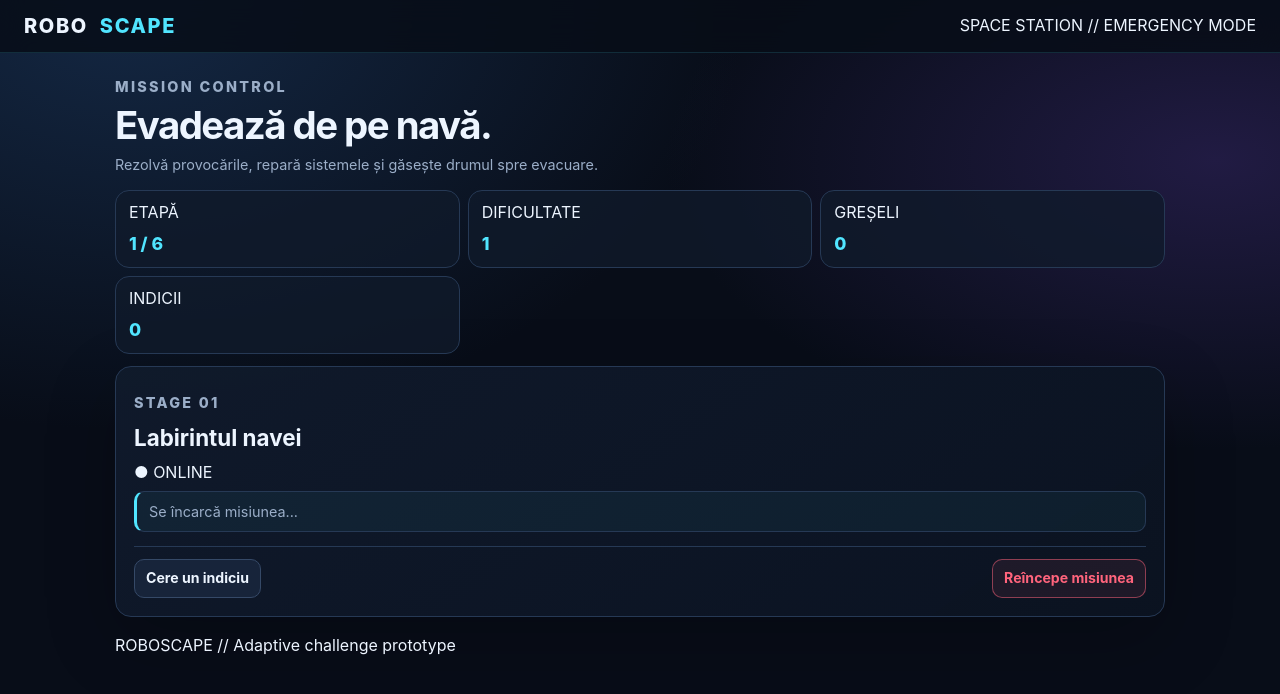
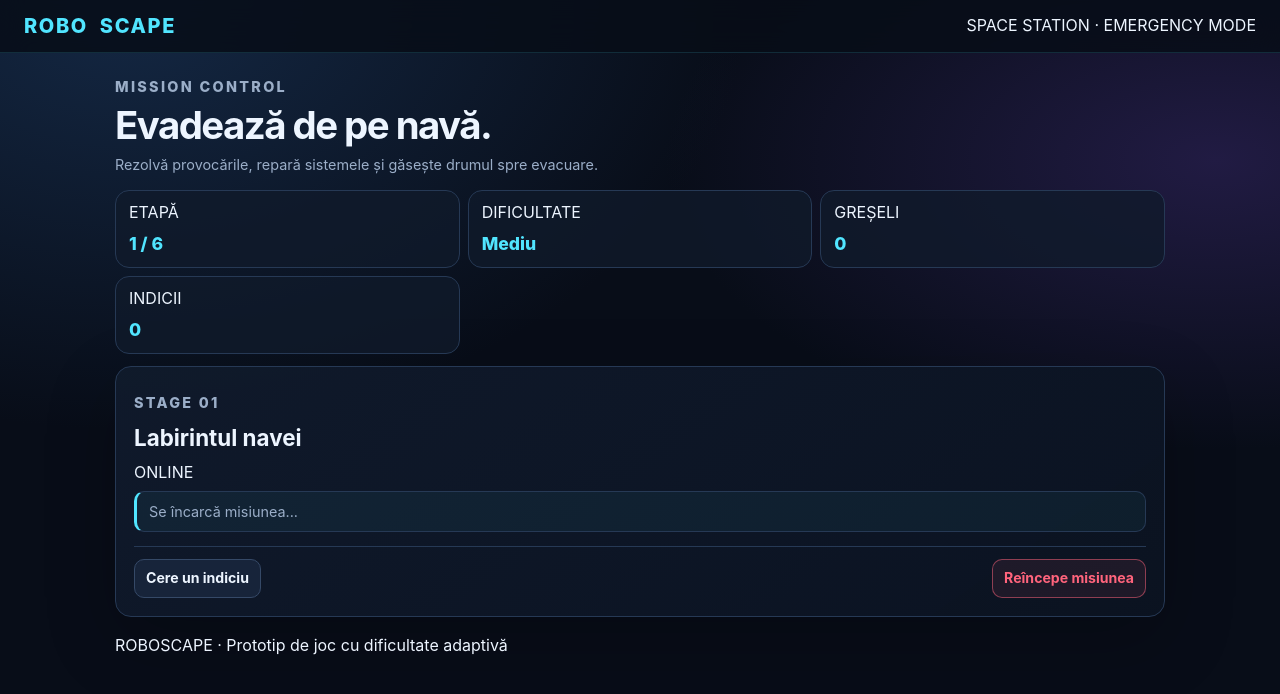
Before and after one commit to maria-patrascu6/RoboscapeM, a Flask app: page / in a window 1280 px wide. Shown: the top 694 px of the page. Run offline with Flask 3, Linux system fonts and the light colour scheme.

Commit message:
Refactor index.html for improved structure and accessibility
Updated HTML structure and added theme color meta tag. Improved accessibility and organization of game panel and header.

```diff
--- a/templates/index.html
+++ b/templates/index.html
@@ -4,14 +4,29 @@
 <head>
   <meta charset="UTF-8">
   <meta name="viewport" content="width=device-width, initial-scale=1.0">
+  <meta name="theme-color" content="#0b1020">
   <title>RoboScape | Escape Room</title>
-    <link rel="stylesheet" href="/static/style.css">
-    <script src="/static/game.js" defer></script>
+
+  <link
+    rel="stylesheet"
+    href="{{ url_for('static', filename='style.css') }}"
+  >
+
+  <script
+    src="{{ url_for('static', filename='game.js') }}"
+    defer
+  ></script>
 </head>
+
 <body>
   <header class="topbar">
-        <div class="brand">ROBO<span>SCAPE</span></div>
-        <div class="top-label">SPACE STATION // EMERGENCY MODE</div>
+    <a class="brand" href="/" aria-label="RoboScape pagina principală">
+      ROBO<span>SCAPE</span>
+    </a>
+
+    <span class="top-label">
+      SPACE STATION · EMERGENCY MODE
+    </span>
   </header>
 
   <main class="container">
@@ -23,19 +38,22 @@
       </p>
     </section>
 
-        <section class="stats">
+    <section class="stats" aria-label="Statistici joc">
       <div class="stat">
         <span>ETAPĂ</span>
         <strong id="stage-number">1 / 6</strong>
       </div>
+
       <div class="stat">
         <span>DIFICULTATE</span>
-                <strong id="difficulty">1</strong>
+        <strong id="difficulty">Mediu</strong>
       </div>
+
       <div class="stat">
         <span>GREȘELI</span>
         <strong id="mistakes">0</strong>
       </div>
+
       <div class="stat">
         <span>INDICII</span>
         <strong id="hints">0</strong>
@@ -48,23 +66,39 @@
           <p class="eyebrow" id="stage-label">STAGE 01</p>
           <h2 id="stage-name">Labirintul navei</h2>
         </div>
-                <span class="live-indicator">● ONLINE</span>
+
+        <span class="live-indicator">
+          <span></span> ONLINE
+        </span>
       </div>
 
       <p id="feedback" class="feedback" aria-live="polite">
         Se încarcă misiunea...
       </p>
 
-            <div id="game-area"></div>
+      <div id="game-area" aria-live="polite"></div>
 
       <div class="panel-actions">
-                <button id="hint-button" class="secondary-button">Cere un indiciu</button>
-                <button id="restart-button" class="danger-button">Reîncepe misiunea</button>
+        <button
+          id="hint-button"
+          class="secondary-button"
+          type="button"
+        >
+          Cere un indiciu
+        </button>
+
+        <button
+          id="restart-button"
+          class="danger-button"
+          type="button"
+        >
+          Reîncepe misiunea
+        </button>
       </div>
     </section>
 
     <p class="footer-note">
-            ROBOSCAPE // Adaptive challenge prototype
+      ROBOSCAPE · Prototip de joc cu dificultate adaptivă
     </p>
   </main>
 </body>
```
Lines whose indentation alone changed are shown as unchanged.
